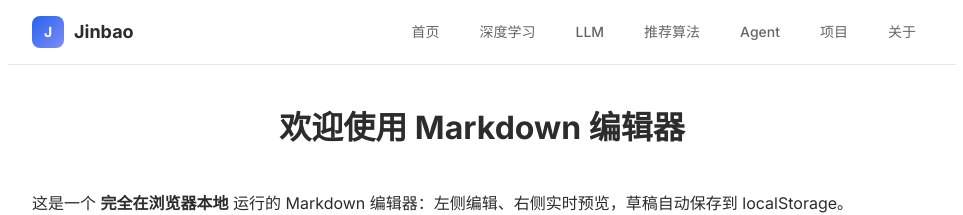
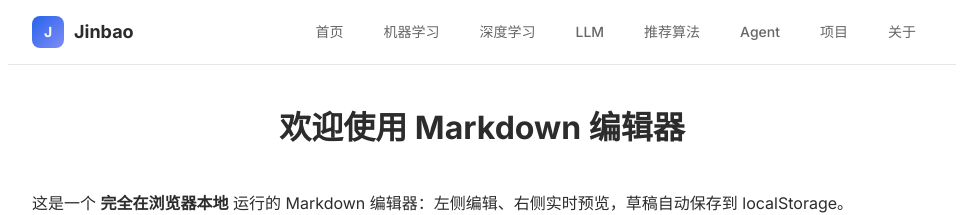
Before and after one commit to JinbaoSite/jinbaosite.github.io, a Jekyll site: the page built from example.md, in a window 1280 px wide. Shown: the top 215 px of the page, without its empty margins (158-1121 px from the left). Built offline with Jekyll 4.4.1, drawn with Linux system fonts in a browser that asks for light colours; our own code applies the rules of GitHub Pages for plain Markdown files; formulas are drawn with MathJax 3.

Commit message:
Update _config.yml

```diff
--- a/_config.yml
+++ b/_config.yml
@@ -6,6 +6,8 @@ email: jinbaosite@163.com
 menus:
   - title: 首页
     url: /
+  - title: 机器学习
+    url: /dl
   - title: 深度学习
     url: /dl
   - title: LLM
```
